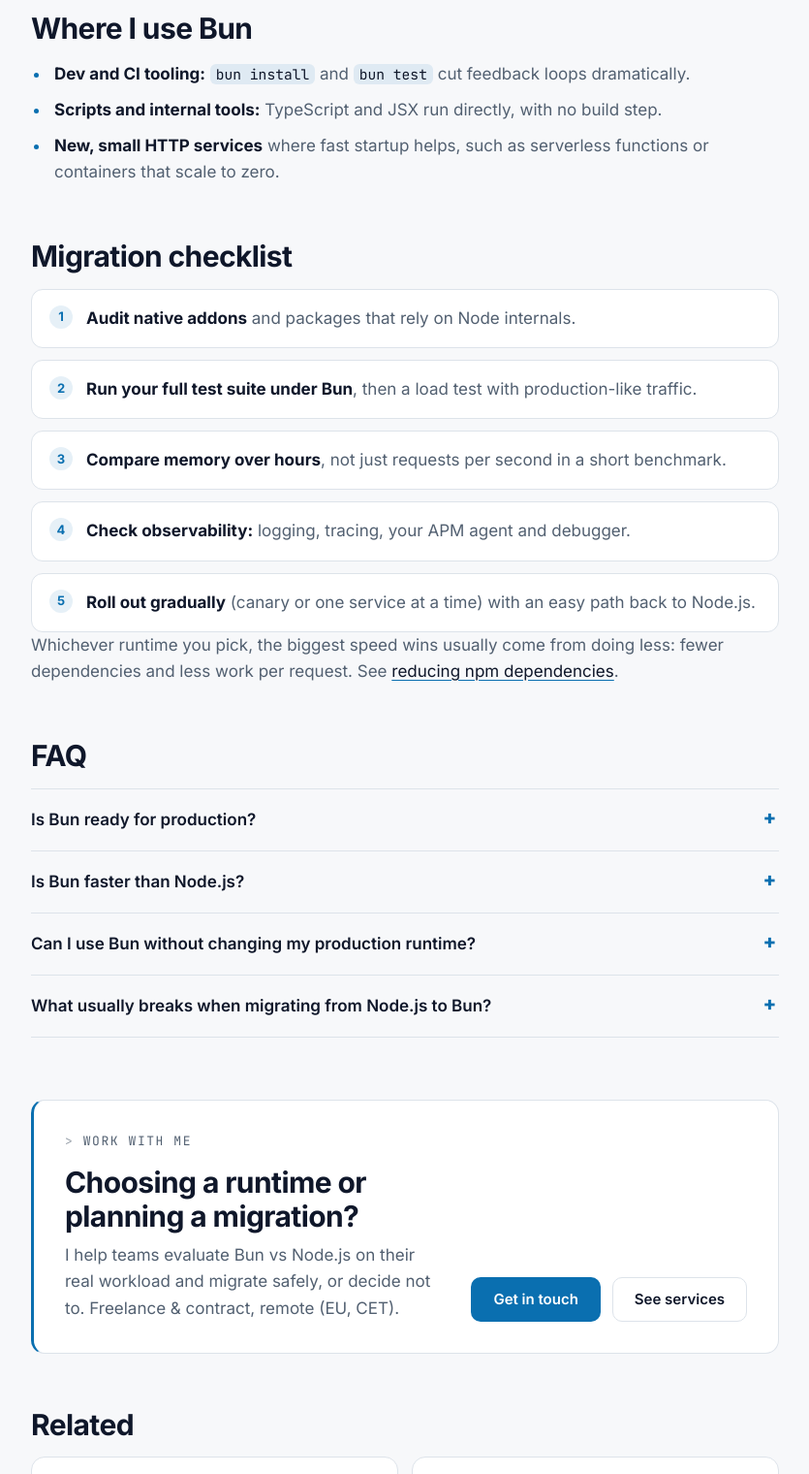
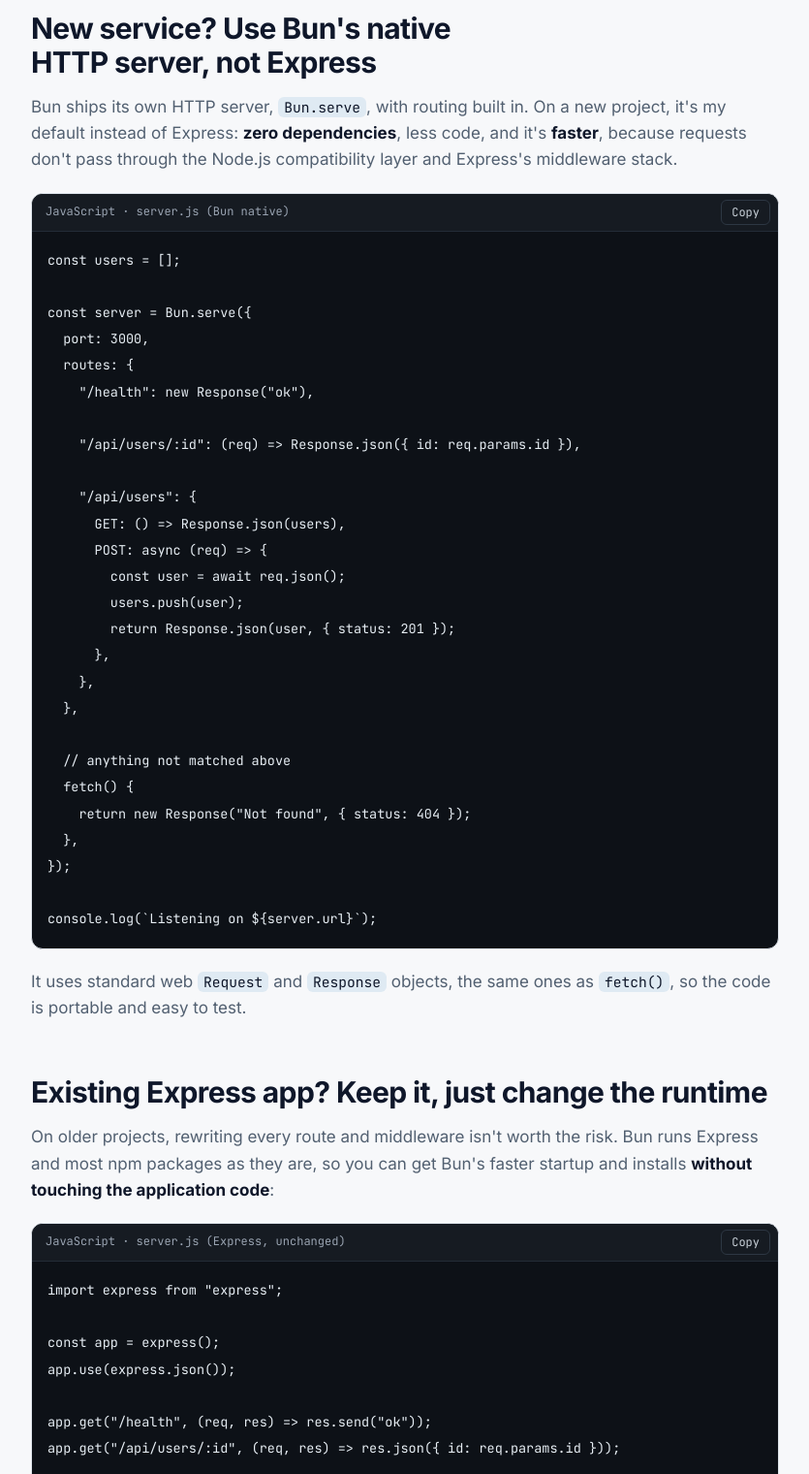
Before and after one commit to gamebak/asset.plus, a website: page guides/bun-vs-nodejs-production/index.html in a window 1280 px wide. Shown: the part 1280-2800 px from the top of the page at 97% size, without its empty margins (222-1057 px from the left). Drawn offline with Linux system fonts and the light colour scheme.

Commit message:
updated article, added extra pros about bun

```diff
--- a/guides/bun-vs-nodejs-production/index.html
+++ b/guides/bun-vs-nodejs-production/index.html
@@ -51,7 +51,10 @@
       "mainEntityOfPage": "https://asset.plus/guides/bun-vs-nodejs-production/",
       "about": [
         "Bun",
+        "Bun.serve",
         "Node.js",
+        "Express",
+        "HTTP server",
         "JavaScript runtime",
         "Performance",
         "Migration"
@@ -109,6 +112,14 @@
           "acceptedAnswer": {
             "@type": "Answer",
             "text": "Usually for startup time, package installs and some HTTP workloads. Whether that matters depends on your bottleneck: if your service waits on a database, a faster runtime changes little."
+          }
+        },
+        {
+          "@type": "Question",
+          "name": "Should I use Express with Bun?",
+          "acceptedAnswer": {
+            "@type": "Answer",
+            "text": "For new services, use Bun's built-in HTTP server (Bun.serve) instead: it has routing built in, needs no dependencies and is faster, because requests don't go through Node's compatibility layer and Express's middleware stack. For existing Express apps, keep Express. It runs on Bun as-is, so you can switch runtimes without rewriting your routes."
           }
         },
         {
@@ -184,7 +195,7 @@
           <p class="eyebrow">Guide · Runtimes</p>
           <h1>Bun vs Node.js in production: when I choose each</h1>
           <p class="cs-lead">I use both. <strong>Bun</strong> is fast and pleasant, with a test runner, bundler and package manager built in. <strong>Node.js</strong> is the battle-tested default. The right choice depends less on benchmarks and more on your dependencies and how you operate in production.</p>
-          <p class="cs-byline">By <a href="/">Alexandru Cobuz</a> · Senior full-stack engineer · 5 min read</p>
+          <p class="cs-byline">By <a href="/">Alexandru Cobuz</a> · Senior full-stack engineer · 7 min read</p>
         </div>
       </header>
 
@@ -218,11 +229,61 @@
         </section>
 
         <section>
+          <h2>New service? Use Bun's native HTTP server, not Express</h2>
+          <p>Bun ships its own HTTP server, <code>Bun.serve</code>, with routing built in. On a new project, it's my default instead of Express: <strong>zero dependencies</strong>, less code, and it's <strong>faster</strong>, because requests don't pass through the Node.js compatibility layer and Express's middleware stack.</p>
+          <figure class="cs-code"><figcaption>JavaScript · server.js (Bun native)</figcaption><pre><code>const users = [];
+
+const server = Bun.serve({
+  port: 3000,
+  routes: {
+    &quot;/health&quot;: new Response(&quot;ok&quot;),
+
+    &quot;/api/users/:id&quot;: (req) =&gt; Response.json({ id: req.params.id }),
+
+    &quot;/api/users&quot;: {
+      GET: () =&gt; Response.json(users),
+      POST: async (req) =&gt; {
+        const user = await req.json();
+        users.push(user);
+        return Response.json(user, { status: 201 });
+      },
+    },
+  },
+
+  // anything not matched above
+  fetch() {
+    return new Response(&quot;Not found&quot;, { status: 404 });
+  },
+});
+
+console.log(`Listening on ${server.url}`);</code></pre></figure>
+          <p>It uses standard web <code>Request</code> and <code>Response</code> objects, the same ones as <code>fetch()</code>, so the code is portable and easy to test.</p>
+        </section>
+
+        <section>
+          <h2>Existing Express app? Keep it, just change the runtime</h2>
+          <p>On older projects, rewriting every route and middleware isn't worth the risk. Bun runs Express and most npm packages as they are, so you can get Bun's faster startup and installs <strong>without touching the application code</strong>:</p>
+          <figure class="cs-code"><figcaption>JavaScript · server.js (Express, unchanged)</figcaption><pre><code>import express from &quot;express&quot;;
+
+const app = express();
+app.use(express.json());
+
+app.get(&quot;/health&quot;, (req, res) =&gt; res.send(&quot;ok&quot;));
+app.get(&quot;/api/users/:id&quot;, (req, res) =&gt; res.json({ id: req.params.id }));
+
+app.listen(3000);</code></pre></figure>
+          <figure class="cs-code"><figcaption>Shell</figcaption><pre><code># same code, two runtimes
+node server.js
+bun server.js</code></pre></figure>
+          <p>Then, if a hot endpoint needs more speed later, move just that service to <code>Bun.serve</code>. No big-bang rewrite needed.</p>
+        </section>
+
+        <section>
           <h2>Where I use Bun</h2>
           <ul class="cs-list">
             <li><strong>Dev and CI tooling:</strong> <code>bun install</code> and <code>bun test</code> cut feedback loops dramatically.</li>
             <li><strong>Scripts and internal tools:</strong> TypeScript and JSX run directly, with no build step.</li>
-            <li><strong>New, small HTTP services</strong> where fast startup helps, such as serverless functions or containers that scale to zero.</li>
+            <li><strong>New HTTP services</strong> on <code>Bun.serve</code>, where fast startup and zero dependencies help, such as serverless functions or containers that scale to zero.</li>
           </ul>
         </section>
 
@@ -248,6 +309,10 @@
           <details>
             <summary>Is Bun faster than Node.js?</summary>
             <p>Usually for startup time, package installs and some HTTP workloads. Whether that matters depends on your bottleneck: if your service waits on a database, a faster runtime changes little.</p>
+          </details>
+          <details>
+            <summary>Should I use Express with Bun?</summary>
+            <p>For new services, use Bun's built-in HTTP server (Bun.serve) instead: it has routing built in, needs no dependencies and is faster, because requests don't go through Node's compatibility layer and Express's middleware stack. For existing Express apps, keep Express. It runs on Bun as-is, so you can switch runtimes without rewriting your routes.</p>
           </details>
           <details>
             <summary>Can I use Bun without changing my production runtime?</summary>
```
